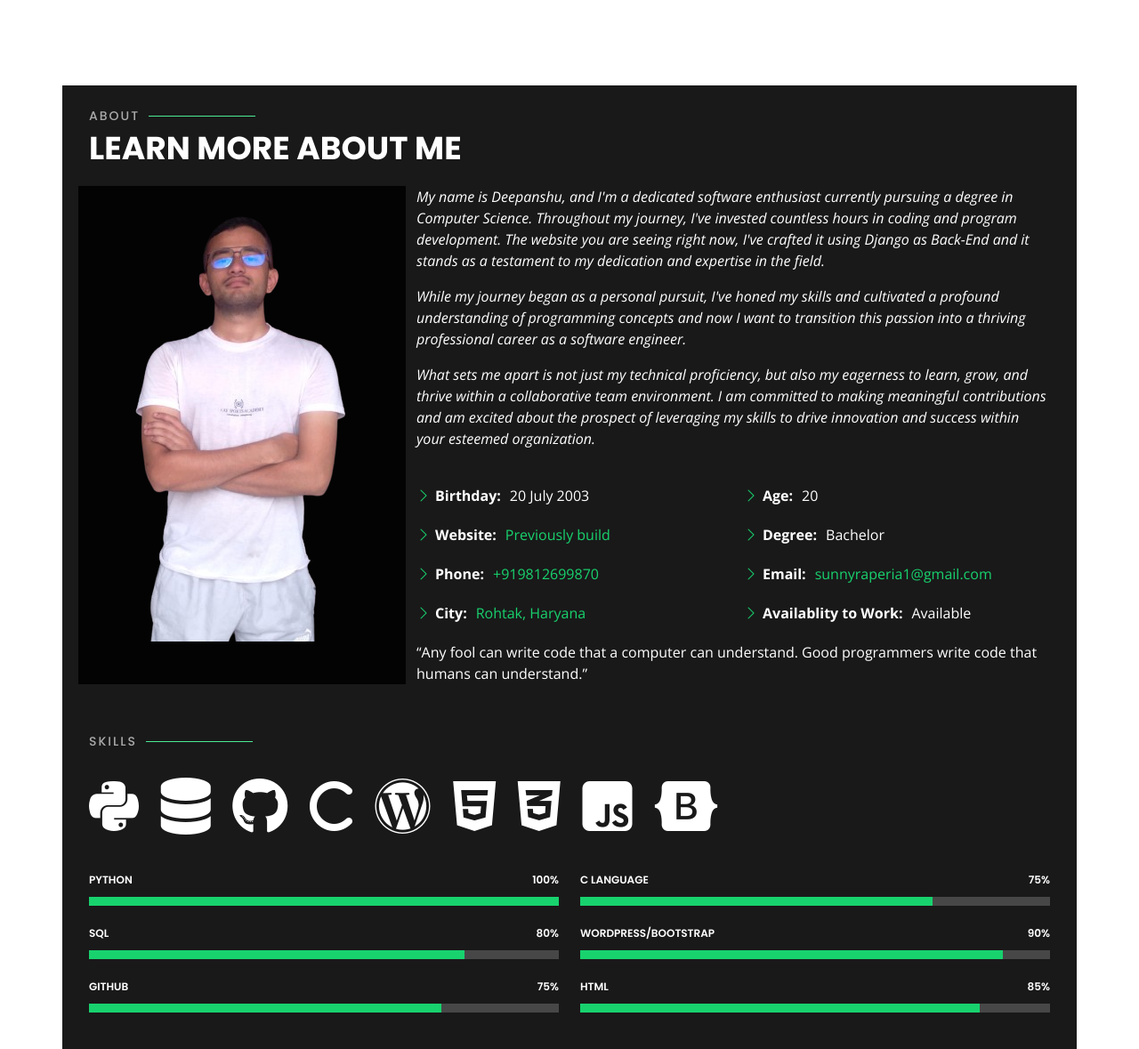
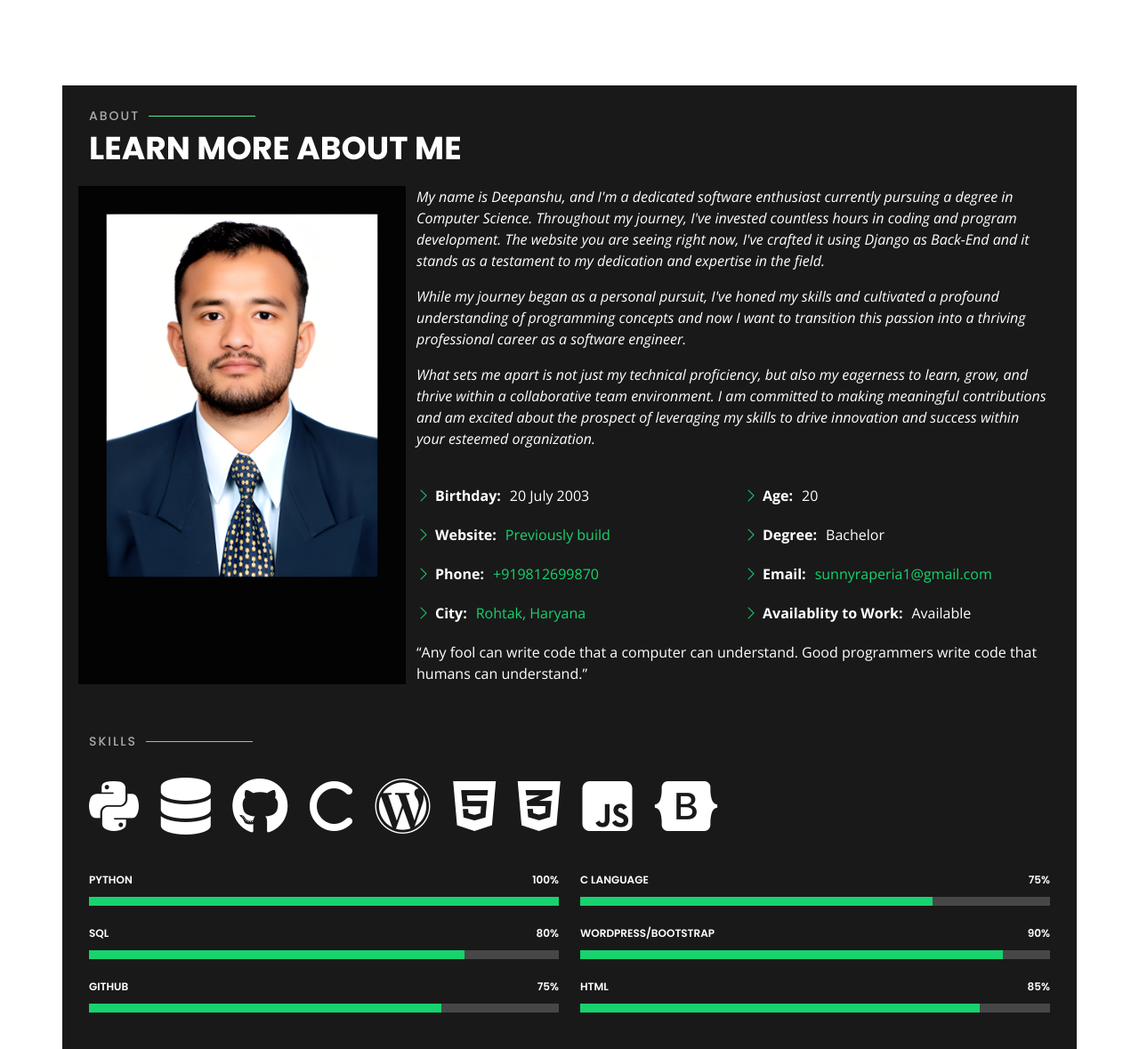
Before and after one commit to RyugaSunny/Portfolio, a Django app: page / in a window 1280 px wide. Shown: the part 804-1983 px from the top of the page at 89% size. Run offline with Django 5.2, Linux system fonts and the light colour scheme; some libraries are stand-ins or nearby versions.

Commit message:
Done finished ... i guess

```diff
--- a/templates/homeapp/index.html
+++ b/templates/homeapp/index.html
@@ -77,7 +77,7 @@
 
       <div class="row">
         <div class="col-lg-4 container" data-aos="fade-right">
-          <img src="{% static 'homeapp/assets/img/me.png' %}" class="img-fluid" id="me-img" alt="">
+          <img src="{% static 'homeapp/assets/img/me.jpg' %}" class="img-fluid" id="me-img" alt="">
         </div>
         <div class="col-lg-8 pt-4 pt-lg-0 content" data-aos="fade-left">
           <p class="fst-italic">My name is Deepanshu, and I'm a dedicated software enthusiast currently pursuing a degree in Computer Science. Throughout my journey, I've invested countless hours in coding and program development. The website you are seeing right now, I've crafted it using Django as Back-End and it stands as a testament to my dedication and expertise in the field.</p>
```
Also changed, not shown: homeapp/static/homeapp/assets/img/me.JPG (added), homeapp/static/homeapp/assets/img/me.png (deleted).
